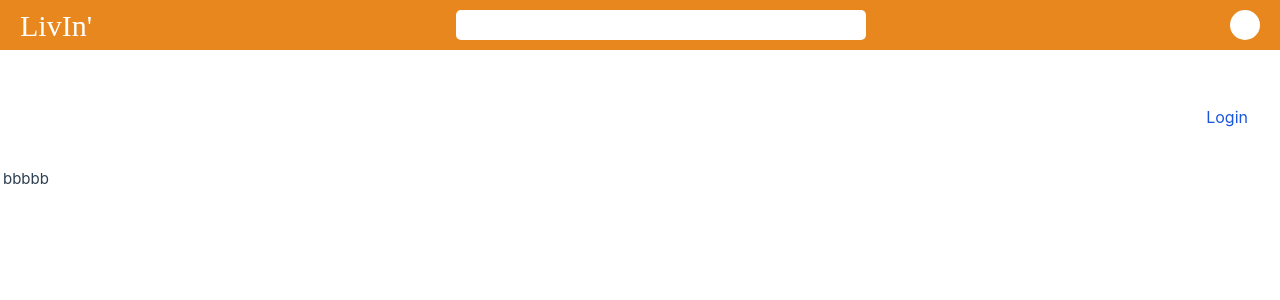
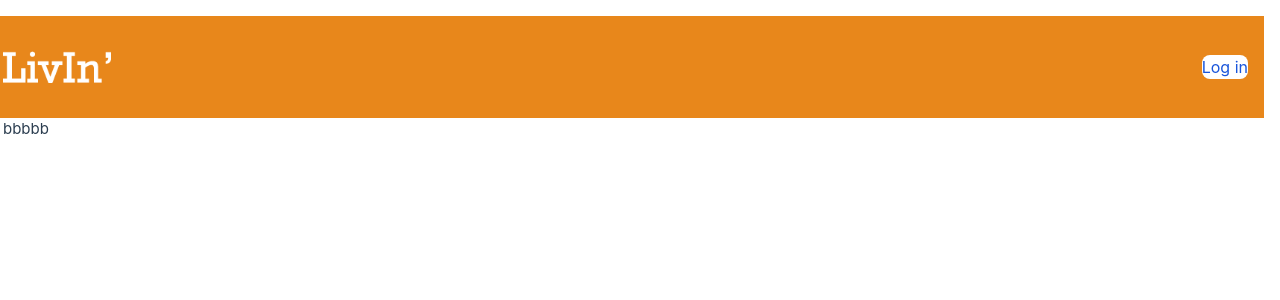
Before and after one commit to rropleka/LivIn, a Vue app: page / in a window 1280 px wide. Shown: the top 300 px of the page. Built offline with nearby package versions, Linux system fonts and the light colour scheme.

Commit message:
Colored correctly and removed header

```diff
--- a/src/App.vue
+++ b/src/App.vue
@@ -13,11 +13,6 @@ app.mount('#app');
 
 <template>
   <div class="page">
-    <header>
-      <span class="name">LivIn'</span>
-      <input type="text">
-      <span class="icon"></span>
-    </header>
     <Navbar />
     <router-view/>
   </div>
--- a/src/components/navbar-comp.vue
+++ b/src/components/navbar-comp.vue
@@ -1,26 +1,18 @@
 <script setup>
-import { RouterLink } from 'vue-router';
+
 </script>
 
 <template>
 
-<nav style="nb-bg" class="background-color: #e8871e border-gray-200 dark:bg-gray-900">
+<nav class="bg-orange border-gray-200 dark:bg-gray-900">
   <div class="max-w-screen-xl flex flex-wrap items-center justify-between mx-auto p-4">
     <router-link to="/" class="flex items-center space-x-3 rtl:space-x-reverse">
         <img src="../assets/LivInLogo.png" class="h-8" alt="LivIn' Logo" />
     </router-link>
-    <button data-collapse-toggle="navbar-default" type="button" class="inline-flex items-center p-2 w-10 h-10 justify-center text-sm text-gray-500 rounded-lg md:hidden hover:bg-gray-100 focus:outline-none focus:ring-2 focus:ring-gray-200 dark:text-gray-400 dark:hover:bg-gray-700 dark:focus:ring-gray-600" aria-controls="navbar-default" aria-expanded="false">
-        <span class="sr-only">Open main menu</span>
-        <svg class="w-5 h-5" aria-hidden="true" xmlns="http://www.w3.org/2000/svg" fill="none" viewBox="0 0 17 14">
-            <path stroke="currentColor" stroke-linecap="round" stroke-linejoin="round" stroke-width="2" d="M1 1h15M1 7h15M1 13h15"/>
-        </svg>
-    </button>
     <div class="hidden w-full md:block md:w-auto" id="navbar-default">
       <ul class="font-medium flex flex-col p-4 md:p-0 mt-4 border border-gray-100 rounded-lg bg-gray-50 md:flex-row md:space-x-8 rtl:space-x-reverse md:mt-0 md:border-0 md:bg-white dark:bg-gray-800 md:dark:bg-gray-900 dark:border-gray-700">
         <li>
-          <router-link to="/login" class="block py-2 px-3 text-white bg-blue-700 rounded md:bg-transparent md:text-blue-700 md:p-0 dark:text-white md:dark:text-blue-500">
-            Login
-            </router-link>
+          <router-link to="/login" class="block py-2 px-3 text-white bg-blue-700 rounded md:bg-transparent md:text-blue-700 md:p-0 dark:text-white md:dark:text-blue-500">Log in</router-link>
         </li>
       </ul>
     </div>
@@ -28,9 +20,3 @@ import { RouterLink } from 'vue-router';
 </nav>
 
 </template>
-
-<style>
-nb-bg {
-  background-color: #e8871e;
-}
-</style>
--- a/tailwind.config.js
+++ b/tailwind.config.js
@@ -8,7 +8,12 @@ export default {
     "./node_modules/flowbite/**/*.js"
   ],
   theme: {
-    extend: {},
+
+    extend: {
+      colors: {
+        orange: '#e8871b'
+      },
+    },
   },
   plugins: [
     flowbitePlugin
```
